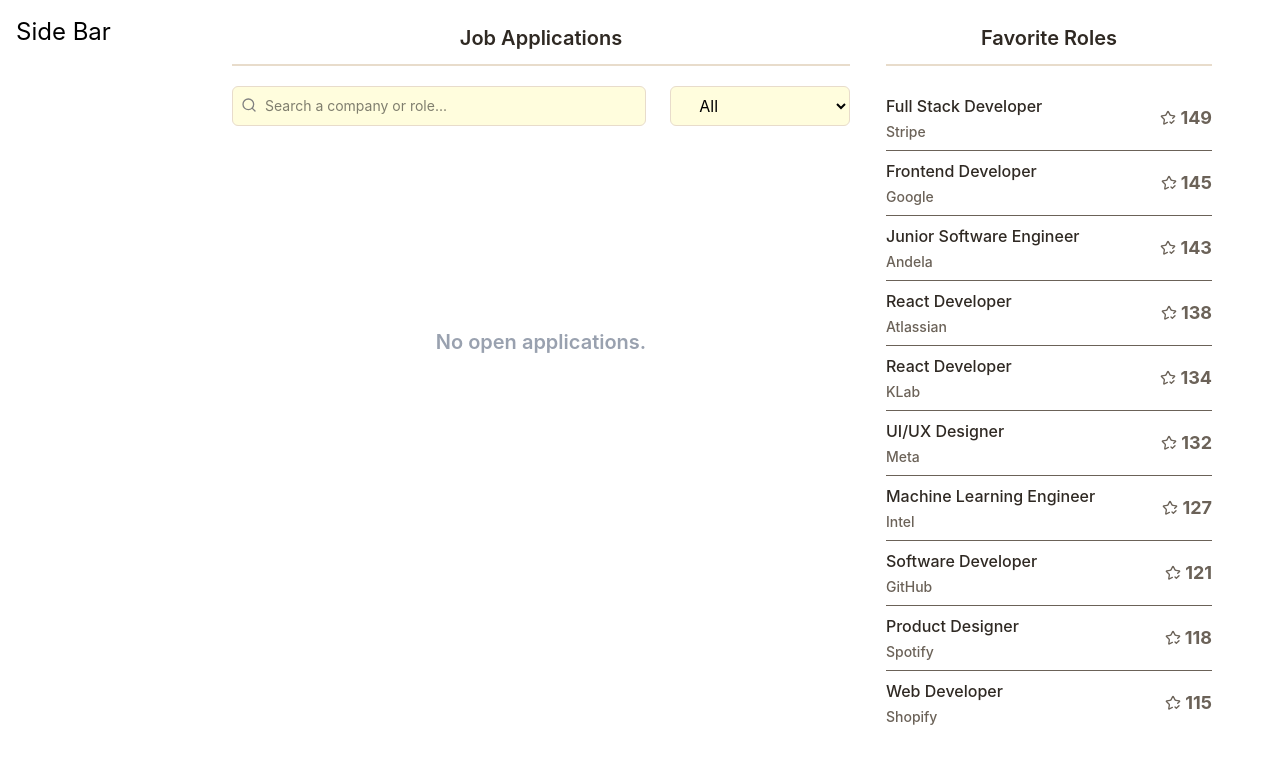
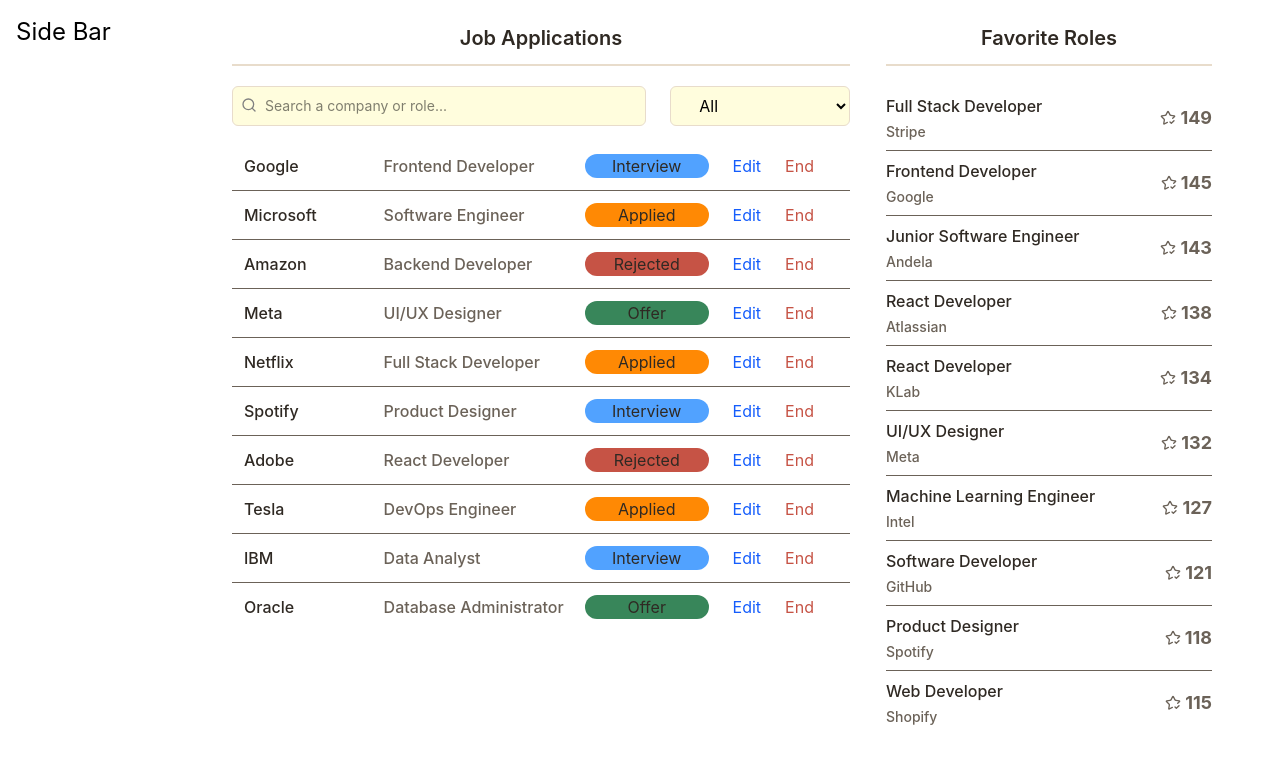
Before and after one commit to BrunoxCodes/Job_Application_Dashboard_V2, a React (Vite) app in the folder Job_Application_Dashboard/: page / in a window 1280 px wide. Shown: the top 764 px of the page. Built offline with nearby package versions, Linux system fonts and the light colour scheme.

Commit message:
feature:filters-feature - added styles for application status

```diff
--- a/Job_Application_Dashboard/src/config_DB/components/Job_Applications/Application_section.tsx
+++ b/Job_Application_Dashboard/src/config_DB/components/Job_Applications/Application_section.tsx
@@ -15,6 +15,10 @@ const ApplicationsSection = () => {
     useState<dataRecords[]>(data);
 
   useEffect(() => {
+    if (!search.trim()) {
+      setFilteredApplications(data);
+      return;
+    }
     const filtered = searchApplications(search);
 
     setFilteredApplications(filtered);
--- a/Job_Application_Dashboard/src/config_DB/components/Job_Applications/Results_component.tsx
+++ b/Job_Application_Dashboard/src/config_DB/components/Job_Applications/Results_component.tsx
@@ -9,11 +9,19 @@ const ResultsComponent = ({ applications }: ResultsProps) => {
           .map((item) => (
             <div
               key={item.id}
-              className="flex justify-between items-center gap-4 py-2 px-3"
+              className="grid grid-cols-[1fr_1.5fr_1fr_auto_auto] items-center gap-4 py-2 px-3"
             >
-              <h3>{item.company_name}</h3>
-              <p>{item.role}</p>
-              <p className={``}>{item.status}</p>
+              <h3 className=" text-base text-(--text) font-medium">
+                {item.company_name}
+              </h3>
+              <p className=" text-md text-(--text-muted) font-medium">
+                {item.role}
+              </p>
+              <p
+                className={`${item.status === "Interview" ? "bg-blue-400 text-(--text)" : item.status === "Applied" ? "bg-orange-400 text-(--text)" : item.status === "Offer" ? "bg-(--success) text-(--text)" : "bg-(--danger) text-(--text)"} rounded-2xl p- 0.5 text-center`}
+              >
+                {item.status}
+              </p>
               <div className="flex gap-2 items-center">
                 <Link
                   to="#"
```
